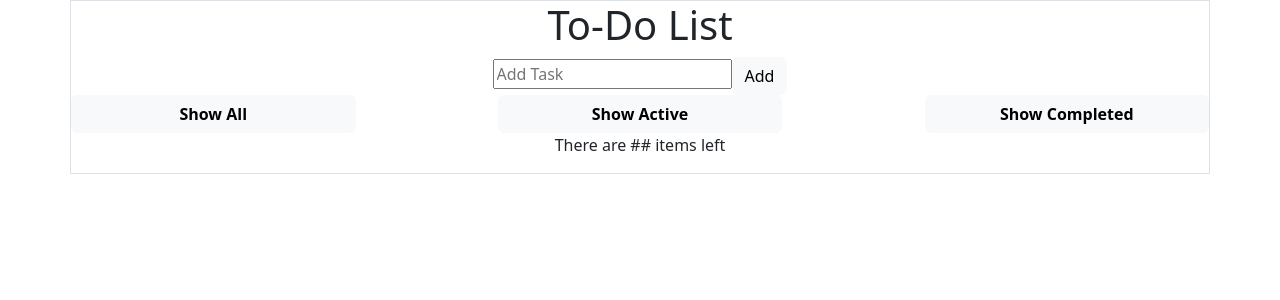
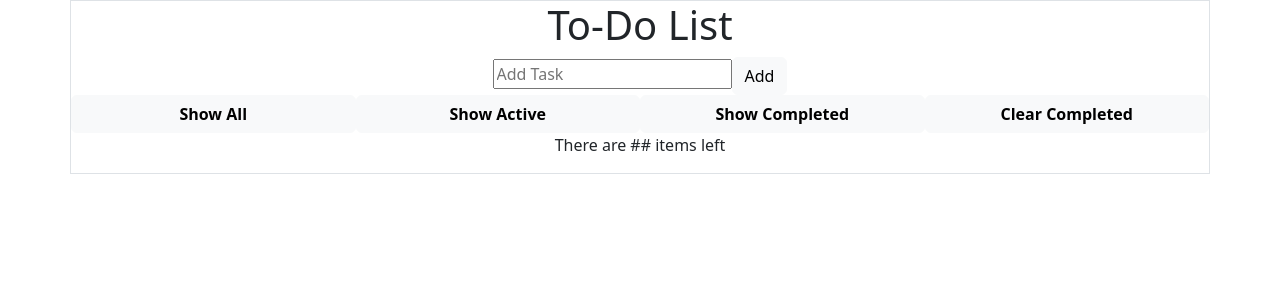
Before and after one commit to smiththay/todo-list, a React (Create React App) app: page / in a window 1280 px wide. Shown: the top 300 px of the page. Built offline with nearby package versions, Linux system fonts and the light colour scheme.

Commit message:
dry code filter

```diff
--- a/src/components/App.js
+++ b/src/components/App.js
@@ -16,10 +16,11 @@ export default class App extends Component {
     this.addTask = this.addTask.bind(this);
     this.deleteTask = this.deleteTask.bind(this);
     this.checkedTask = this.checkedTask.bind(this);
-    this.showActive = this.showActive.bind(this);
-    this.showCompleted= this.showCompleted.bind(this);
-    this.showAll = this.showAll.bind(this);
- // this.deleteCompleted = this.deleteCompleted.bind(this);
+   // this.showActive = this.showActive.bind(this);
+   // this.showCompleted= this.showCompleted.bind(this);
+    //this.showAll = this.showAll.bind(this);
+    this.deleteCompleted = this.deleteCompleted.bind(this);
+    this.addFilter = this.addFilter.bind(this);
   }
 
   componentDidUpdate() {
@@ -75,27 +76,25 @@ export default class App extends Component {
     })
   }
 
-  showCompleted() {
-    this.setState({ filter: 'completed'})
-  }
+  //showCompleted() {
+   // this.setState({ filter: 'completed'})
+ // }
 
-  showAll() {
-    this.setState({ filter: 'all'})
-  }
+ // showActive() {
+  //  this.setState({ filter: 'active'})
 
-  showActive() {
-    this.setState({ filter: 'active'})
+ // }
 
-  }
-  /* deleteCompleted() {
-     let filteredArr = this.state.taskArr.filter(task => {
-     if(this.state.filter === 'completed') {
-       return task;
-     }
-     })
-     this.setState({taskList: filteredArr})
-   }*/
+  deleteCompleted() {
+     const completedTasks = this.state.taskList.filter(task => !task.completed );
+     this.setState({ taskList: completedTasks });
+   };
 
+   addFilter(filterNow) {
+    this.setState({ filter: filterNow })
+   }
+   //remainingTask(){
+  // }
 
   render() {
     const mapHelper = (item, index) => <Task key={index} task={item} onDelete={this.deleteTask} onCheck={this.checkedTask} />
@@ -111,8 +110,6 @@ export default class App extends Component {
         return item
       }
     }
-
-
 
     return (
       <div className="container text-center border" >
@@ -132,10 +129,10 @@ export default class App extends Component {
         <div className="row" >
           <div className="col">
             <div className="row d-flex justify-content-between">
-              <button onClick={this.showAll} className="btn btn-light col-3" type="button"><b>Show All</b></button>
-              <button onClick={this.showActive} className="btn btn-light col-3" type="button"><b>Show Active</b></button>
-              <button onClick={this.showCompleted} className="btn btn-light col-3" type="button"><b>Show Completed</b></button>
-              {/* <button onClick={this.deleteCompleted} className="btn btn-light col-3" type="button"><b>Clear Completed</b></button> */}
+              <button onClick={() => this.addFilter('all')} className="btn btn-light col-3" type="button"><b>Show All</b></button>
+              <button onClick={() => this.addFilter('active')} className="btn btn-light col-3" type="button"><b>Show Active</b></button>
+              <button onClick={() => this.addFilter('completed')} className="btn btn-light col-3" type="button"><b>Show Completed</b></button>
+              <button onClick={this.deleteCompleted} className="btn btn-light col-3" type="button"><b>Clear Completed</b></button>
             </div>
           </div>
         </div>
```
